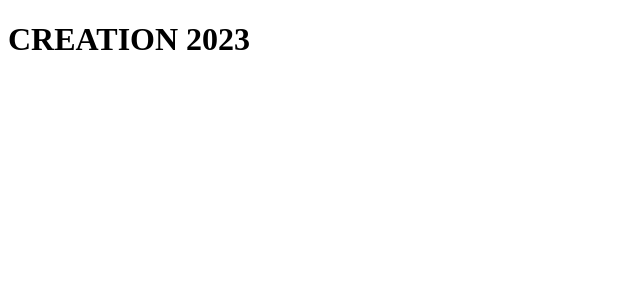
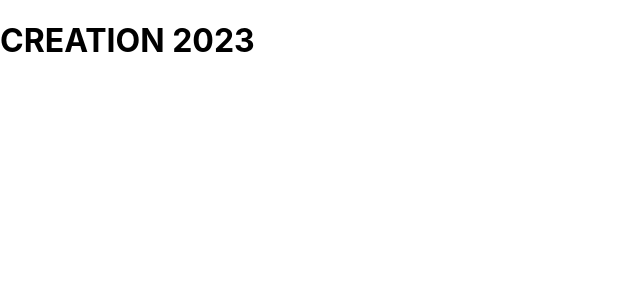
Before and after one commit to nussucommit/creation2023, a Next.js app: page / in a window 1280 px wide. Shown: the top 300 px of the page, without its empty margins (0-640 px from the left). Built offline with nearby package versions, Linux system fonts and the light colour scheme.

Commit message:
Add root component

```diff
--- /dev/null
+++ b/pages/_app.jsx
@@ -0,0 +1,14 @@
+import PropTypes from 'prop-types';
+
+import '../styles/globals.css';
+
+function MyApp({ Component, pageProps }) {
+  return <Component {...pageProps} />;
+}
+
+MyApp.propTypes = {
+  Component: PropTypes.element.isRequired,
+  pageProps: PropTypes.node.isRequired,
+};
+
+export default MyApp;
```
